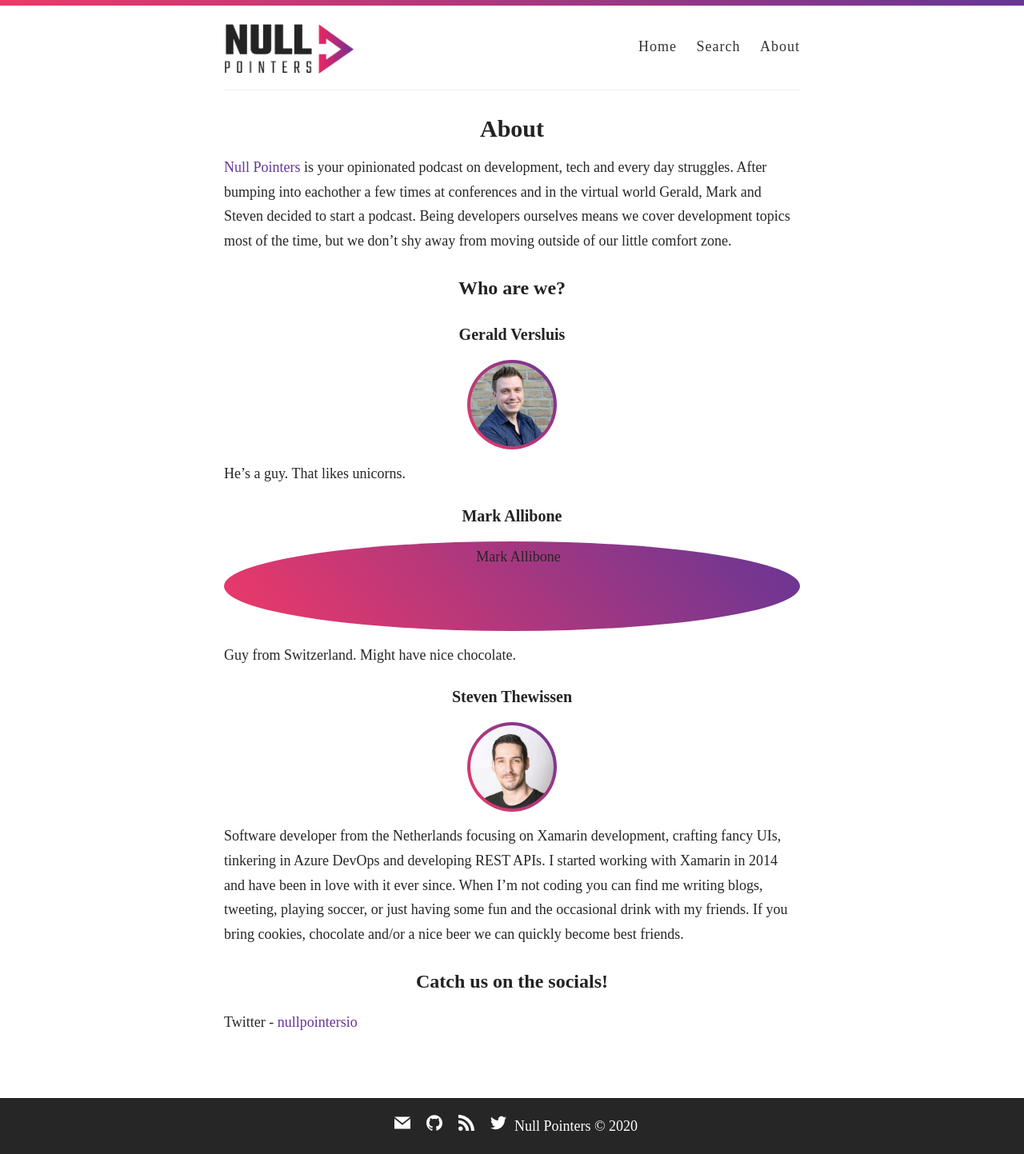
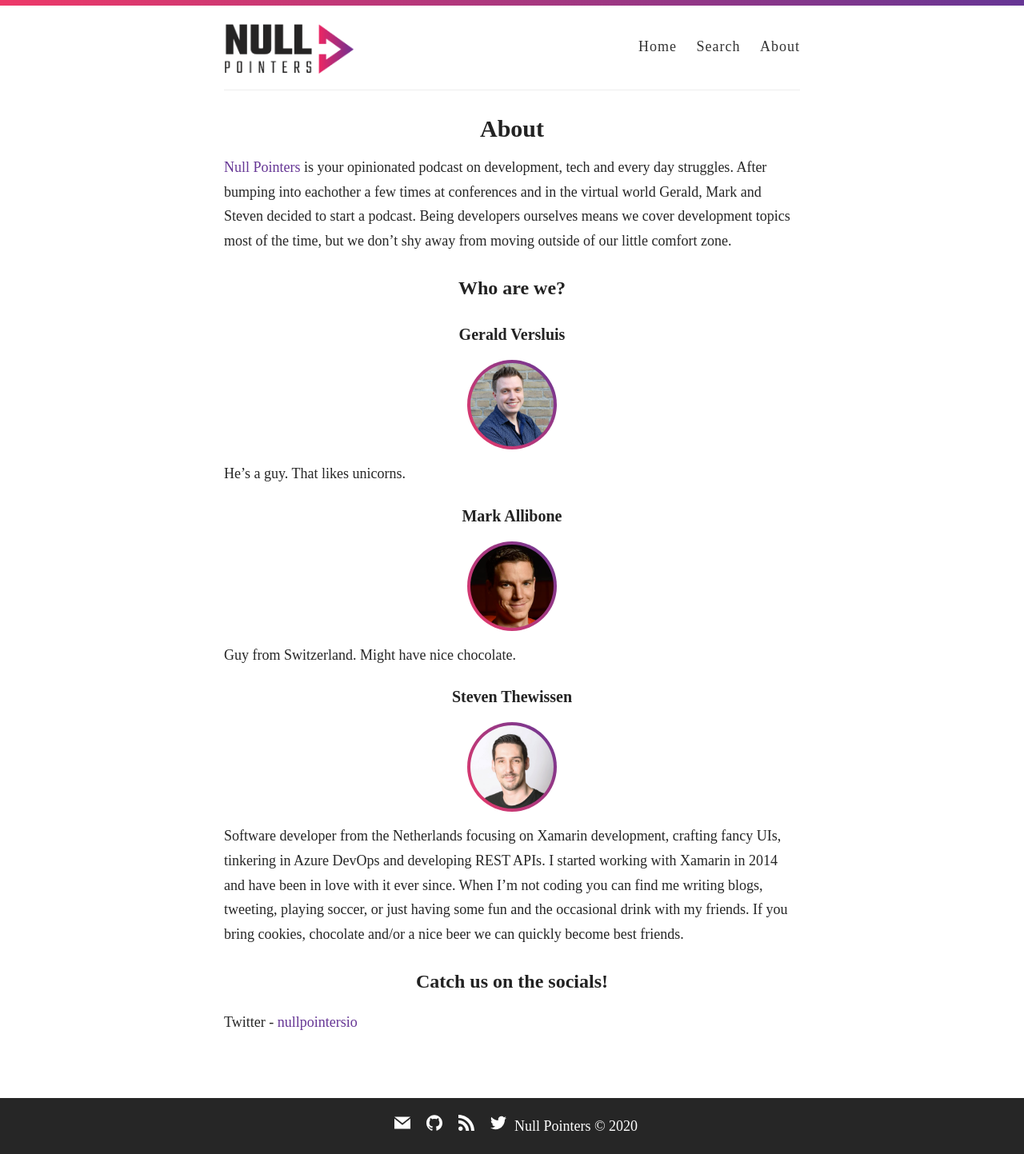
Before and after one commit to nullpointersio/website, a Jekyll site: the page built from _pages/about.md, in a window 1280 px wide. Shown: the whole page at 80% size. Built offline with Jekyll 4.4.1, drawn with Linux system fonts in a browser that asks for light colours; some web fonts are replaced.

Commit message:
Markified!

```diff
--- a/assets/style.scss
+++ b/assets/style.scss
@@ -438,6 +438,7 @@ footer {
 .muh-avatar {
   border-radius: 50%;
   height: 7rem;
+  width: 7rem;
   border-width: 2px;
   background: linear-gradient(50deg, $pink 0%, $purple 100%);
   padding: 4px;
```
Also changed, not shown: images/mark.png (added).
